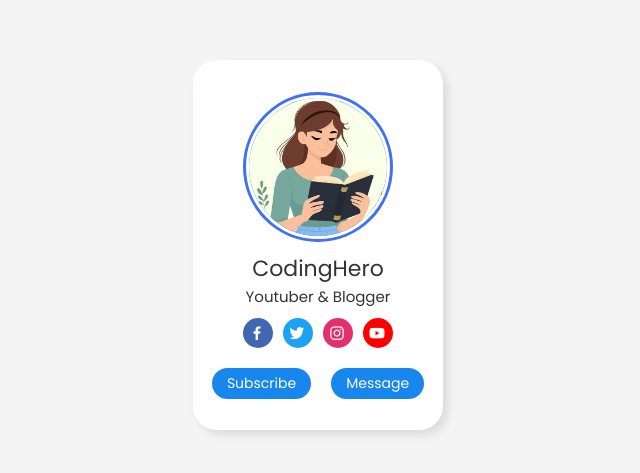
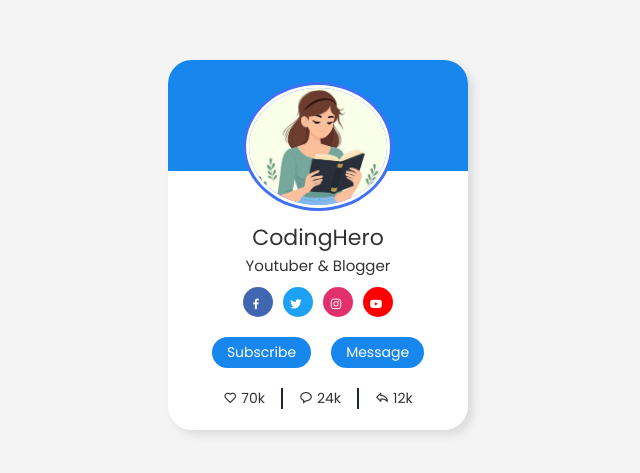
Before and after one commit to NarahariPrasai/HtmlCssJs, a plain HTML site: page index.html in a window 1280 px wide. Shown: the part 155-628 px from the top of the page, without its empty margins (322-962 px from the left). Drawn offline with nearby package versions, Linux system fonts and the light colour scheme.

Commit message:
completed profile card

```diff
--- a/index.html
+++ b/index.html
@@ -38,6 +38,22 @@
             <button class="button">Message</button>
         </div>
 
+        <div class="analytics">
+        <div class="data">
+            <i class='bx bx-heart' ></i>
+            <span class="number">70k</span>
+        </div>
+
+        <div class="data">
+             <i class='bx bx-message-rounded' ></i>
+             <span class="number">24k</span>
+        </div>
+
+        <div class="data">
+             <i class='bx bx-share' ></i>
+             <span class="number">12k</span>
+        </div>
+        </div>
     </div>
 </body>
 </html>
--- a/style.css
+++ b/style.css
@@ -6,7 +6,6 @@
     box-sizing: border-box;
     font-family: "Poppins", sans-serif;
 }
-
 .image{
     height: 150px;
     width: 150px;
@@ -14,8 +13,8 @@
     background-color: #4070f4;
     padding: 3px;
     margin-bottom: 10px;
+    position: relative;
 }
-
 .image .profile-img{
     height: 100%;
     width: 100%;
@@ -23,10 +22,9 @@
     border-radius: 50%;
     border: 3px solid #ffff;
 }
-
 .profile-card{
     max-height: 370px;
-    max-width: 250px;
+    max-width: 300px;
     width: 100%;
     display: flex;
     height: 100%;
@@ -37,8 +35,17 @@
     flex-direction: column;
     align-items: center;
     justify-content: center;
+    position: relative;
 }
-
+.profile-card::before{
+    background-color: #1786ed;
+    width: 100%;
+    height: 30%;
+    position: absolute;
+    content: "";
+    border-radius: 24px 24px 0 0;
+    top: 0;
+}
 body{
     height: 100vh;
     display: flex;
@@ -46,24 +53,20 @@ body{
     align-items: center;
     background-color: #f4f4f4;
 }
-
 .profile-card .text-data{
     display: flex;
     flex-direction: column;
     align-items: center;
     color: #333;
 }
-
 .text-data .name{
     font-size: 22px;
     font-weight: 400;
 }
-
 .text-data .job{
     font-size: 15px;
     font-weight: 400;
 }
-
 .media-buttons .link{
     text-decoration: none;
     background-color: #4070f4;
@@ -72,9 +75,8 @@ body{
     width: 30px;
     border-radius: 50%;
     color: #ffff;
-    padding: 3px 2px 5px 5px;
+    padding: 3px 2px 5px 6px;
 }
-
 .profile-card .media-buttons{
     display: flex;
     align-items: center;
@@ -82,13 +84,11 @@ body{
     gap: 10px;
     margin-top: 10px;
 }
-
 .profile-card .buttons{
     margin-top: 20px;
     display: flex;
     gap: 20px;
 }
-
 .buttons .button{
     background-color: #1786ed;
     font-weight: 400;
@@ -100,7 +100,29 @@ body{
     cursor: pointer;
     transition: all 0.3s ease;
 }
-
 .buttons .button:hover{
     background-color: #0e4bf1;
 }
+.profile-card .analytics{
+    display: flex;
+    margin-top: 20px;
+}
+.data .number{
+    font-size: 14px;
+    font-weight: 400;
+}
+.analytics .data{
+    border-right: #1786ed;
+    padding:  0 16px;
+    border-right: 2px solid #1d2333;
+    display: flex;
+    align-items: center;
+    color: #333;
+}
+.data:last-child{
+    border: none;
+}
+i{
+    margin-right: 4px;
+    font-size: 14px;
+}
```
